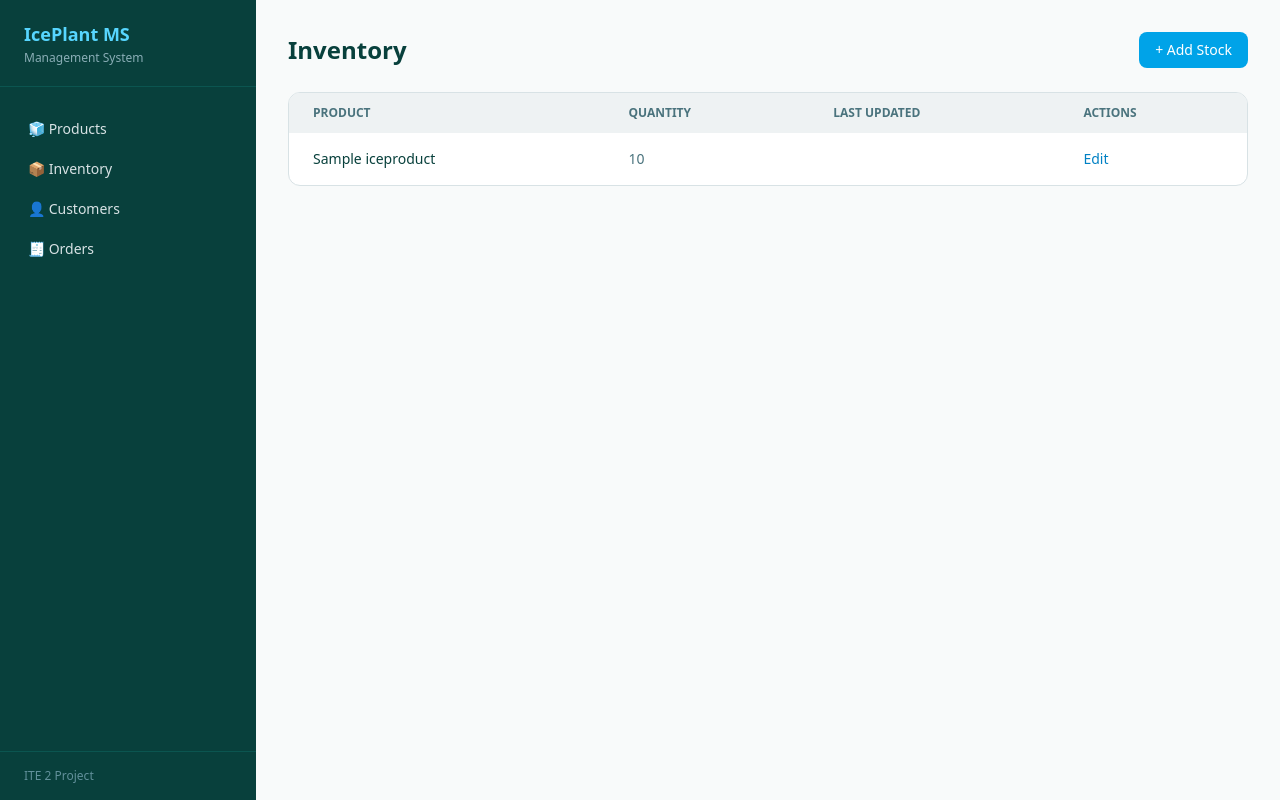
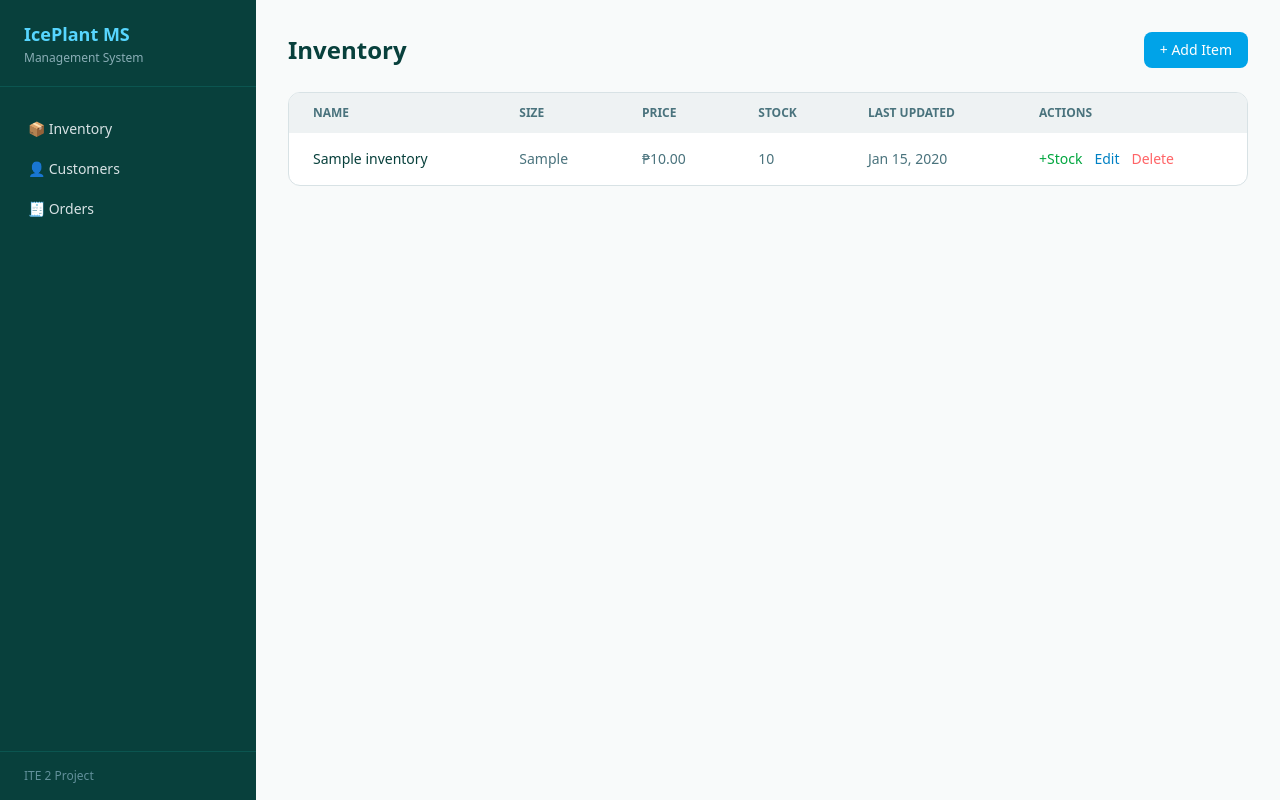
Before and after one commit to knarfbv/iceplantms, a Django app: page /inventory/ in a window 1280 px wide. Run offline with Django 4.2, Linux system fonts and the light colour scheme; tables that the repository leaves empty hold one stand-in row (values such as "Sample post").

Commit message:
combined-inventory

```diff
--- a/crud/static/css/output.css
+++ b/crud/static/css/output.css
@@ -14,7 +14,9 @@
     --color-yellow-100: oklch(97.3% 0.071 103.193);
     --color-yellow-700: oklch(55.4% 0.135 66.442);
     --color-green-100: oklch(96.2% 0.044 156.743);
+    --color-green-600: oklch(62.7% 0.194 149.214);
     --color-green-700: oklch(52.7% 0.154 150.069);
+    --color-green-800: oklch(44.8% 0.119 151.328);
     --color-white: #fff;
     --spacing: 0.25rem;
     --container-sm: 24rem;
@@ -316,6 +296,9 @@
   }
   .justify-between {
     justify-content: space-between;
+  }
+  .gap-2 {
+    gap: calc(var(--spacing) * 2);
   }
   .gap-3 {
     gap: calc(var(--spacing) * 3);
@@ -534,6 +520,9 @@
   .text-frost-900 {
     color: var(--color-frost-900);
   }
+  .text-green-600 {
+    color: var(--color-green-600);
+  }
   .text-green-700 {
     color: var(--color-green-700);
   }
@@ -615,6 +604,13 @@
       }
     }
   }
+  .hover\:text-green-800 {
+    &:hover {
+      @media (hover: hover) {
+        color: var(--color-green-800);
+      }
+    }
+  }
   .hover\:text-ice-700 {
     &:hover {
       @media (hover: hover) {
@@ -694,11 +695,6 @@
 @property --tw-font-weight {
   syntax: "*";
   inherits: false;
-}
-@property --tw-outline-style {
-  syntax: "*";
-  inherits: false;
-  initial-value: solid;
 }
 @property --tw-shadow {
   syntax: "*";
@@ -775,7 +771,6 @@
       --tw-divide-y-reverse: 0;
       --tw-border-style: solid;
       --tw-font-weight: initial;
-      --tw-outline-style: solid;
       --tw-shadow: 0 0 #0000;
       --tw-shadow-color: initial;
       --tw-shadow-alpha: 100%;
--- a/crud/templates/include/sidebar.html
+++ b/crud/templates/include/sidebar.html
@@ -5,9 +5,6 @@
     </div>
 
     <nav class="flex-1 px-4 py-6 space-y-1">
-        <a href="{% url 'product_list' %}" class="flex items-center gap-3 px-3 py-2 rounded-lg text-sm text-frost-200 hover:bg-arctic-700 hover:text-white transition">
-            🧊 Products
-        </a>
         <a href="{% url 'inventory_list' %}" class="flex items-center gap-3 px-3 py-2 rounded-lg text-sm text-frost-200 hover:bg-arctic-700 hover:text-white transition">
             📦 Inventory
         </a>
--- a/crud/templates/inventory/form.html
+++ b/crud/templates/inventory/form.html
@@ -1,11 +1,11 @@
 {% extends 'layout/base.html' %}
 
-{% block 'title' %}{% if form.instance.pk %}Edit{% else %}Add{% endif %} Stock{% endblock %}
+{% block 'title' %}{% if form.instance.pk %}Edit{% else %}Add{% endif %} Item{% endblock %}
 
 {% block 'content' %}
 <div class="max-w-lg">
     <h2 class="text-2xl font-semibold text-arctic-800 mb-6">
-        {% if form.instance.pk %}Edit{% else %}Add{% endif %} Stock
+        {% if form.instance.pk %}Edit{% else %}Add{% endif %} Item
     </h2>
 
     <div class="bg-white rounded-xl border border-frost-200 p-6">
--- a/crud/templates/inventory/list.html
+++ b/crud/templates/inventory/list.html
@@ -5,34 +5,42 @@
 {% block 'content' %}
 <div class="flex items-center justify-between mb-6">
     <h2 class="text-2xl font-semibold text-arctic-800">Inventory</h2>
-    <a href="{% url 'inventory_add' %}" class="bg-ice-500 hover:bg-ice-600 text-white text-sm px-4 py-2 rounded-lg transition">
-        + Add Stock
-    </a>
+    <div class="flex gap-2">
+        <a href="{% url 'inventory_add' %}" class="bg-ice-500 hover:bg-ice-600 text-white text-sm px-4 py-2 rounded-lg transition">
+            + Add Item
+        </a>
+    </div>
 </div>
 
 <div class="bg-white rounded-xl border border-frost-200 overflow-hidden">
     <table class="w-full text-sm">
         <thead class="bg-frost-100 text-frost-600 uppercase text-xs">
             <tr>
-                <th class="px-6 py-3 text-left">Product</th>
-                <th class="px-6 py-3 text-left">Quantity</th>
+                <th class="px-6 py-3 text-left">Name</th>
+                <th class="px-6 py-3 text-left">Size</th>
+                <th class="px-6 py-3 text-left">Price</th>
+                <th class="px-6 py-3 text-left">Stock</th>
                 <th class="px-6 py-3 text-left">Last Updated</th>
                 <th class="px-6 py-3 text-left">Actions</th>
             </tr>
         </thead>
         <tbody class="divide-y divide-frost-100">
-            {% for item in inventory %}
+            {% for item in items %}
             <tr class="hover:bg-frost-50 transition">
-                <td class="px-6 py-4 text-arctic-800 font-medium">{{ item.product.name }}</td>
+                <td class="px-6 py-4 text-arctic-800 font-medium">{{ item.name }}</td>
+                <td class="px-6 py-4 text-frost-600">{{ item.size }}</td>
+                <td class="px-6 py-4 text-frost-600">₱{{ item.price }}</td>
                 <td class="px-6 py-4 text-frost-600">{{ item.quantity }}</td>
                 <td class="px-6 py-4 text-frost-600">{{ item.last_updated|date:"M d, Y" }}</td>
-                <td class="px-6 py-4">
+                <td class="px-6 py-4 flex gap-3">
+                    <a href="{% url 'inventory_add_stock' item.pk %}" class="text-green-600 hover:text-green-800 transition">+Stock</a>
                     <a href="{% url 'inventory_edit' item.pk %}" class="text-ice-600 hover:text-ice-800 transition">Edit</a>
+                    <a href="{% url 'inventory_delete' item.pk %}" class="text-red-400 hover:text-red-600 transition">Delete</a>
                 </td>
             </tr>
             {% empty %}
             <tr>
-                <td colspan="4" class="px-6 py-8 text-center text-frost-400">No inventory.</td>
+                <td colspan="6" class="px-6 py-8 text-center text-frost-400">No inventory items.</td>
             </tr>
             {% endfor %}
         </tbody>
--- a/crud/templates/orders/detail.html
+++ b/crud/templates/orders/detail.html
@@ -55,7 +55,7 @@
     <table class="w-full text-sm">
         <thead class="bg-frost-100 text-frost-600 uppercase text-xs">
             <tr>
-                <th class="px-6 py-3 text-left">Product</th>
+                <th class="px-6 py-3 text-left">Item</th>
                 <th class="px-6 py-3 text-left">Quantity</th>
                 <th class="px-6 py-3 text-left">Unit Price</th>
                 <th class="px-6 py-3 text-left">Subtotal</th>
@@ -65,7 +65,7 @@
         <tbody class="divide-y divide-frost-100">
             {% for item in items %}
             <tr class="hover:bg-frost-50 transition">
-                <td class="px-6 py-4 text-arctic-800 font-medium">{{ item.product.name }}</td>
+                <td class="px-6 py-4 text-arctic-800 font-medium">{{ item.item.name }}</td>
                 <td class="px-6 py-4 text-frost-600">{{ item.quantity }}</td>
                 <td class="px-6 py-4 text-frost-600">₱{{ item.unit_price }}</td>
                 <td class="px-6 py-4 text-frost-600">₱{{ item.subtotal }}</td>
--- a/crud/urls.py
+++ b/crud/urls.py
@@ -2,14 +2,11 @@ from django.urls import path
 from . import views
 
 urlpatterns = [
-    path('products/', views.product_list, name='product_list'),
-    path('products/add/', views.product_add, name='product_add'),
-    path('products/<int:pk>/edit/', views.product_edit, name='product_edit'),
-    path('products/<int:pk>/delete/', views.product_delete, name='product_delete'),
-
     path('inventory/', views.inventory_list, name='inventory_list'),
     path('inventory/add/', views.inventory_add, name='inventory_add'),
     path('inventory/<int:pk>/edit/', views.inventory_edit, name='inventory_edit'),
+    path('inventory/<int:pk>/delete/', views.inventory_delete, name='inventory_delete'),
+    path('inventory/<int:pk>/add-stock/', views.inventory_add_stock, name='inventory_add_stock'),
 
     path('customers/', views.customer_list, name='customer_list'),
     path('customers/add/', views.customer_add, name='customer_add'),
--- a/crud/views.py
+++ b/crud/views.py
@@ -1,55 +1,47 @@
 from django.shortcuts import render, redirect, get_object_or_404
 from django.db.models import Q
-from .models import IceProduct, Inventory, Customer, Order, OrderItem
-from .forms import IceProductForm, InventoryForm, CustomerForm, OrderForm, OrderItemForm
+from .models import Inventory, Customer, Order, OrderItem
+from .forms import InventoryForm, CustomerForm, OrderForm, OrderItemForm
 
 # Create your views here.
 
-def product_list(request):
-    products = IceProduct.objects.all()
-    return render(request, 'products/list.html', {'products': products})
-
-def product_add(request):
-    form = IceProductForm(request.POST or None)
-    if form.is_valid():
-        form.save()
-        return redirect('product_list')
-    return render(request, 'products/form.html', {'form': form})
-
-def product_edit(request, pk):
-    product = get_object_or_404(IceProduct, pk=pk)
-    form = IceProductForm(request.POST or None, instance=product)
-    if form.is_valid():
-        form.save()
-        return redirect('product_list')
-    return render(request, 'products/form.html', {'form': form})
-
-def product_delete(request, pk):
-    product = get_object_or_404(IceProduct, pk=pk)
-    if request.method == 'POST':
-        product.delete()
-        return redirect('product_list')
-    return render(request, 'products/delete.html', {'product': product})
-
-
 def inventory_list(request):
-    inventory = Inventory.objects.select_related('product').all()
-    return render(request, 'inventory/list.html', {'inventory': inventory})
+    items = Inventory.objects.all()
+    return render(request, 'inventory/list.html', {'items': items})
 
 def inventory_add(request):
     form = InventoryForm(request.POST or None)
+    if form.is_valid():
+        item = form.save(commit=False)
+        item.quantity = 0
+        item.save()
+        return redirect('inventory_list')
+    return render(request, 'inventory/form.html', {'form': form})
+
+def inventory_edit(request, pk):
+    item = get_object_or_404(Inventory, pk=pk)
+    form = InventoryForm(request.POST or None, instance=item)
     if form.is_valid():
         form.save()
         return redirect('inventory_list')
     return render(request, 'inventory/form.html', {'form': form})
 
-def inventory_edit(request, pk):
-    inventory = get_object_or_404(Inventory, pk=pk)
-    form = InventoryForm(request.POST or None, instance=inventory)
-    if form.is_valid():
-        form.save()
+def inventory_delete(request, pk):
+    item = get_object_or_404(Inventory, pk=pk)
+    if request.method == 'POST':
+        item.delete()
         return redirect('inventory_list')
-    return render(request, 'inventory/form.html', {'form': form})
+    return render(request, 'inventory/delete.html', {'item': item})
+
+def inventory_add_stock(request, pk):
+    item = get_object_or_404(Inventory, pk=pk)
+    if request.method == 'POST':
+        added = int(request.POST.get('quantity', 0))
+        if added > 0:
+            item.quantity += added
+            item.save()
+        return redirect('inventory_list')
+    return render(request, 'inventory/add_stock.html', {'item': item})
 
 
 def customer_list(request):
@@ -108,7 +100,7 @@ def order_add(request):
 
 def order_detail(request, pk):
     order = get_object_or_404(Order, pk=pk)
-    items = order.items.select_related('product').all()
+    items = order.items.select_related('item').all()
     return render(request, 'orders/detail.html', {'order': order, 'items': items})
 
 def order_update_status(request, pk):
@@ -128,9 +120,9 @@ def order_item_add(request, order_pk):
         item = form.save(commit=False)
         item.order = order
         item.save()
-        inventory = get_object_or_404(Inventory, product=item.product)
-        inventory.quantity -= item.quantity
-        inventory.save()
+        inventory_item = item.item
+        inventory_item.quantity -= item.quantity
+        inventory_item.save()
         return redirect('order_detail', pk=order_pk)
     return render(request, 'orders/item_form.html', {'form': form, 'order': order})
 
--- a/package.json
+++ b/package.json
@@ -2,7 +2,8 @@
   "scripts": {
     "tailwind": "@tailwindcss -i ./crud/static/css/input.css -o ./crud/static/css/output.css --watch",
     "server": "python manage.py runserver",
-    "reset": "git reset --hard HEAD && git clean -fd"
+    "reset": "git reset --hard HEAD && git clean -fd",
+    "amend": "git add . && git commit --amend --no-edit"
   },
   "dependencies": {
     "@tailwindcss/cli": "^4.3.0",
```
Also changed, not shown: other parts of crud/static/css/output.css (+15 -29 lines), crud/forms.py (+3 -8 lines), crud/models.py (+8 -13 lines), crud/templates/inventory/add_stock.html (added, +35 -0 lines), crud/templates/inventory/delete.html (renamed from crud/templates/products/delete.html, +4 -4 lines), crud/templates/products/form.html (deleted, +0 -34 lines), crud/templates/products/list.html (deleted, +0 -42 lines), crud/migrations/0001_initial.py.
